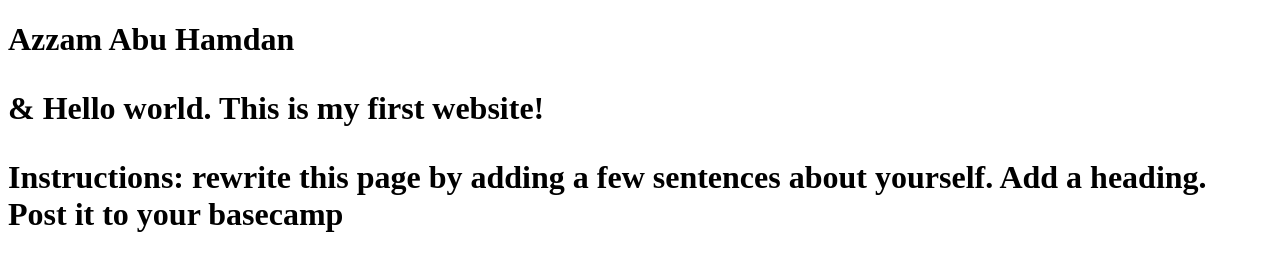
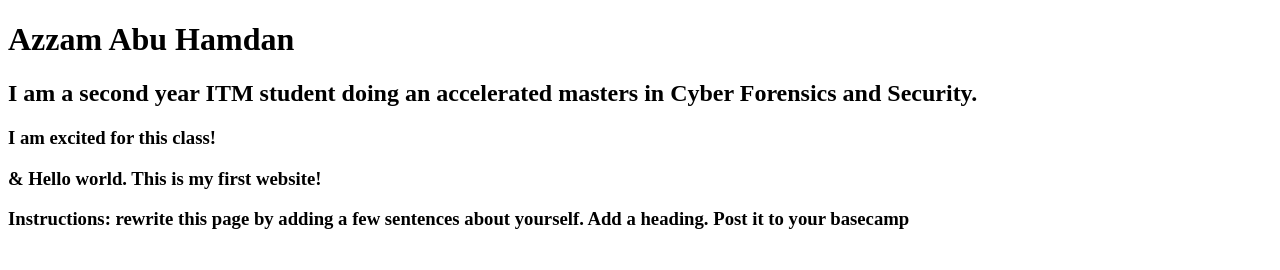
Before and after one commit to AzzamA1/Lab1, a plain HTML site: page index.html in a window 1280 px wide. Drawn offline with Linux system fonts and the light colour scheme.

Commit message:
Update index.html

```diff
--- a/index.html
+++ b/index.html
@@ -6,6 +6,8 @@
 </head>
 <body>
   <h1>Azzam Abu Hamdan<h1>
+  <h2>I am a second year ITM student doing an accelerated masters in Cyber Forensics and Security.<h2>
+  <h3>I am excited for this class!<h3>
   <p>&amp; Hello world. This is my first website!</p>
   <p>Instructions: rewrite this page by adding a few sentences about yourself. Add a heading. Post it to your basecamp</p>
 </body>
```
